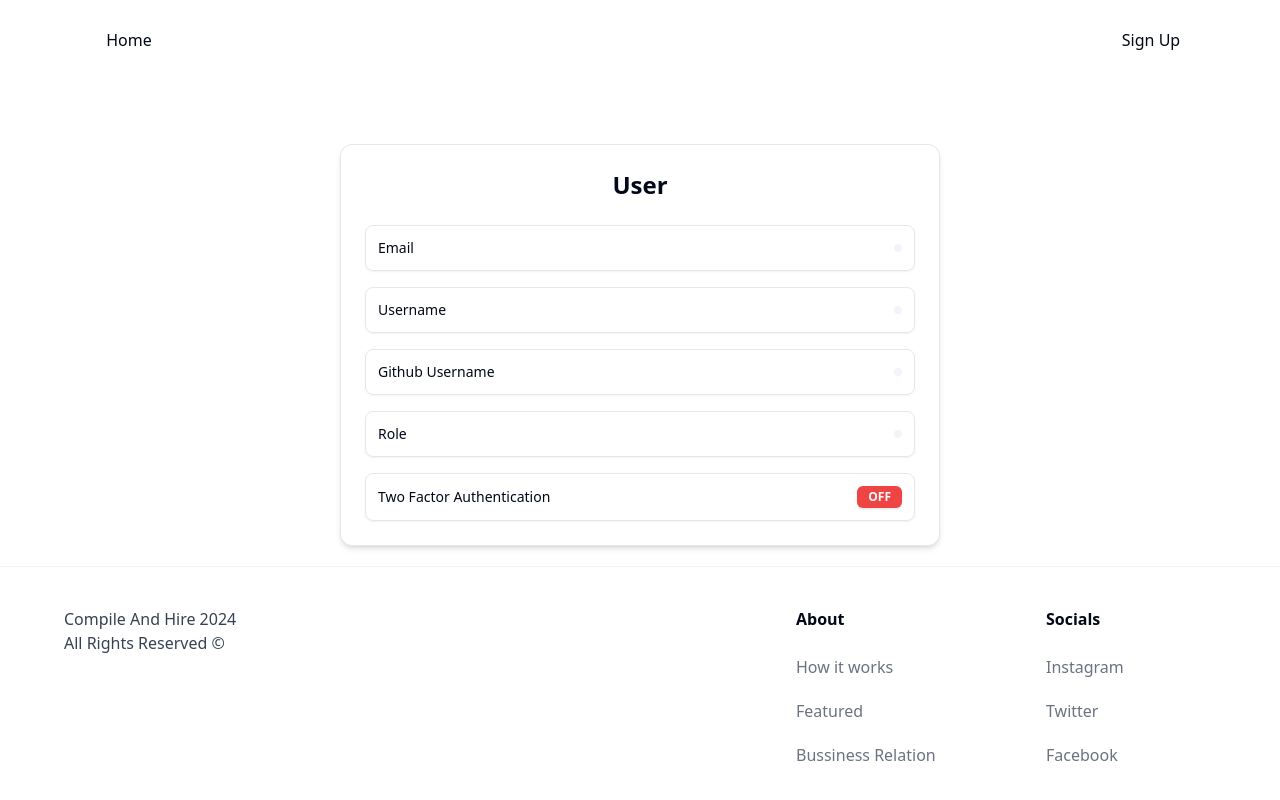
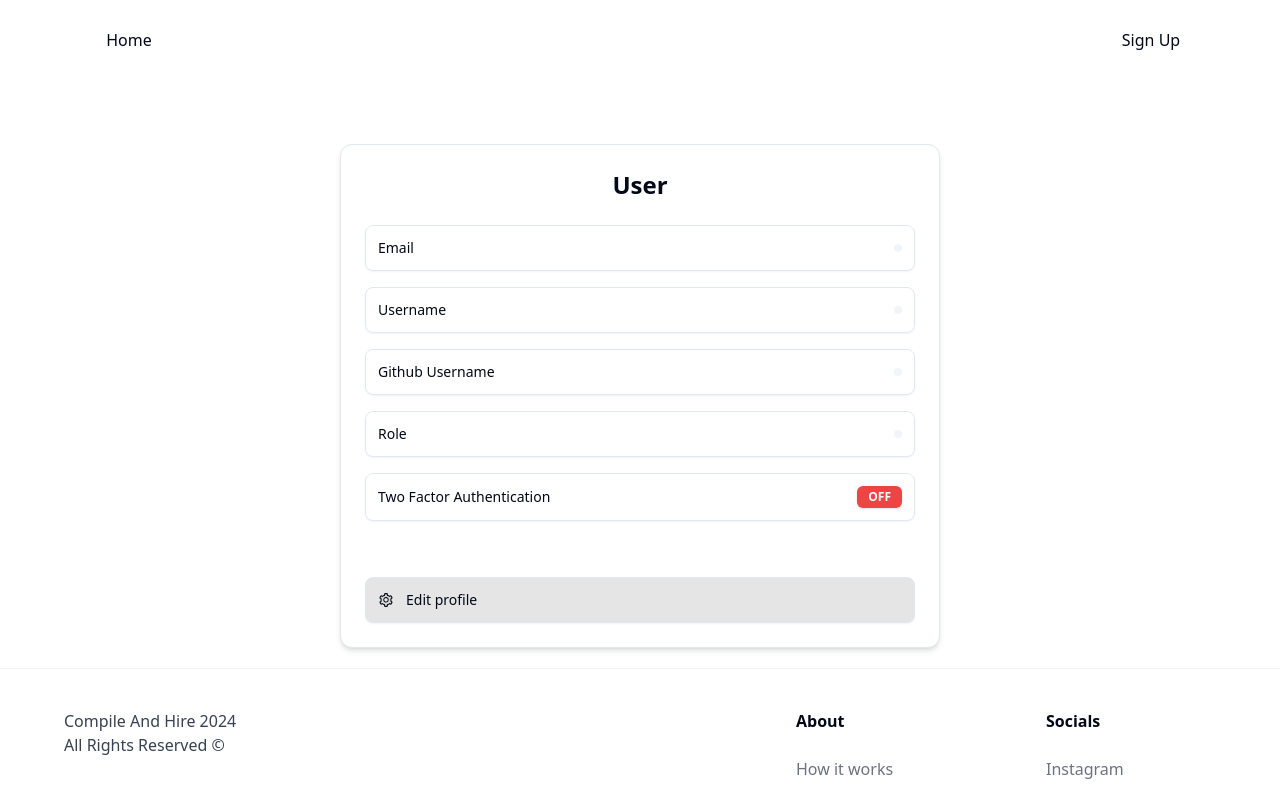
Before and after one commit to thomasbulll/Compile-And-Hire, a Next.js app: page /profile in a window 1280 px wide. Shown: the top 800 px of the page. Built offline with nearby package versions, Linux system fonts and the light colour scheme; no server answers.

Commit message:
Add link between settings and profile pages

```diff
--- a/app/(protected)/settings/page.tsx
+++ b/app/(protected)/settings/page.tsx
@@ -28,6 +28,8 @@ import { zodResolver } from "@hookform/resolvers/zod";
 import { FormError } from "@/components/form-error";
 import { FormSuccess } from "@/components/form-success";
 import { Switch } from "@/components/ui/switch";
+import { AiTwotoneSetting } from "react-icons/ai";
+import Link from "next/link";
 
 const SettingsPage = () => {
     const [isPending, startTransition] = useTransition();
@@ -151,6 +153,16 @@ const SettingsPage = () => {
                                 Save
                             </Button>
                         </form>
+                        <div className="pt-10">
+                            <Link className="flex flex-row items-center
+                            rounded-lg border p-3 shadow-sm bg-neutral-200"
+                            href="/profile">
+                                <AiTwotoneSetting/>
+                                <p className="px-3 text-sm font-medium">
+                                    View profile
+                                </p>
+                            </Link>
+                        </div>
                     </Form>
                 </CardContent>
             </Card>
--- a/components/user-info.tsx
+++ b/components/user-info.tsx
@@ -2,6 +2,7 @@ import { ExtendedUser } from "@/next-auth";
 import { Card, CardContent, CardHeader } from "@/components/ui/card";
 import { Badge } from "@/components/ui/badge";
 import Link from "next/link";
+import { AiTwotoneSetting } from "react-icons/ai";
 
 interface UserInfoProps {
     user?: ExtendedUser;
@@ -73,6 +74,16 @@ export const UserInfo = ({
                         {user?.isTwoFactorEnabled ? "ON" : "OFF"}
                     </Badge>
                 </div>
+                <div className="pt-10">
+                <Link className="flex flex-row items-center
+                rounded-lg border p-3 shadow-sm bg-neutral-200"
+                href="/settings">
+                    <AiTwotoneSetting/>
+                    <p className="px-3 text-sm font-medium">
+                        Edit profile
+                    </p>
+                </Link>
+                </div>
             </CardContent>
         </Card>
     );
```
